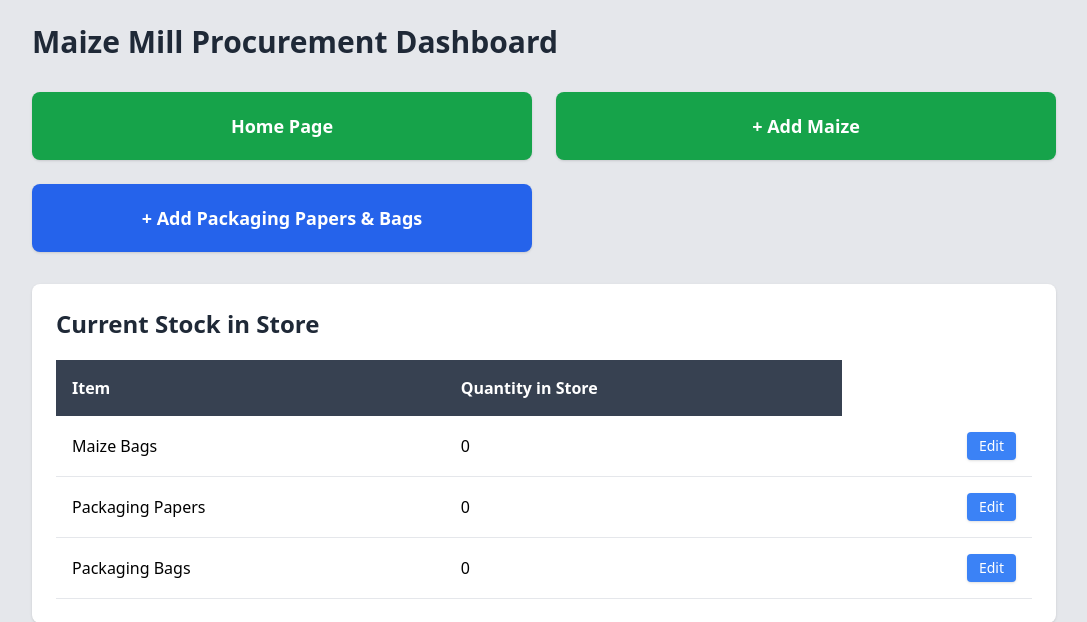
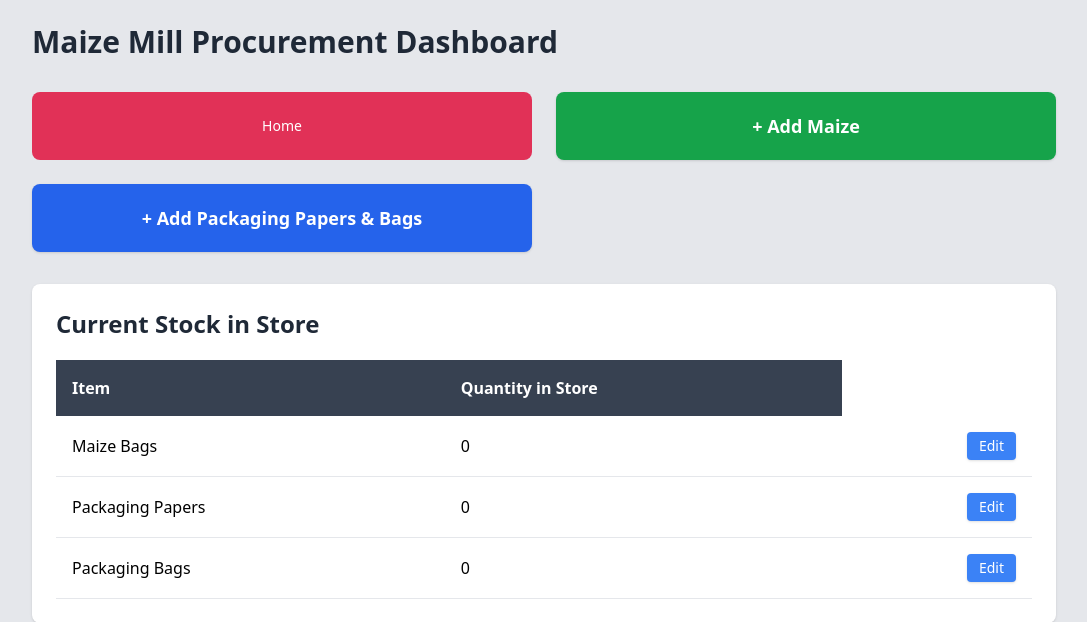
Before and after one commit to FREDRICK18682/Rumu-Unga-Management-System, a Django app: page /procurement/ in a window 1280 px wide. Shown: the top 622 px of the page, without its empty margins (96-1183 px from the left). Run offline with Django 5.2, Linux system fonts and the light colour scheme; data that the repository does not hold is empty; some libraries are stand-ins or nearby versions.

Commit message:
updated the home link in the sales app and procurement app

```diff
--- a/inventory/templates/inventory/inventory.html
+++ b/inventory/templates/inventory/inventory.html
@@ -31,7 +31,8 @@
 
             <!-- Action Buttons -->
             <div class="flex items-center gap-3">
-                <a href="{% url 'Home:index' %}" class="px-4 py-2 bg-slate-800 hover:bg-slate-700 text-slate-200 rounded-lg text-sm font-medium transition duration-150 flex items-center gap-2 border border-slate-700">
+                <a href="{% url 'Home:index' %}"
+                class="inline-flex items-center justify-center bg-rose-600/90 hover:bg-rose-600 text-white text-xs sm:text-sm font-medium px-3.5 py-2 rounded-lg transition cursor-pointer">
                     <i class="fa-solid fa-house"></i> Home
                 </a>
                 <button onclick="openModal('balesModal')" class="px-4 py-2 bg-emerald-600 hover:bg-emerald-500 text-white rounded-lg text-sm font-medium shadow-sm transition duration-150 flex items-center gap-2">
--- a/procurement/templates/procurement/procurement.html
+++ b/procurement/templates/procurement/procurement.html
@@ -19,10 +19,10 @@
     <!-- TWO MAIN BUTTONS -->
     <div class="grid grid-cols-1 md:grid-cols-2 gap-6 mb-8">
 
-       <button onclick="window.location.href='{% url 'Home:index' %}'"
-             class="bg-green-600 hover:bg-green-700 text-white p-5 rounded-lg shadow font-bold text-lg cursor-pointer">
-               Home Page
-        </button>
+       <a
+       href="{% url 'Home:index' %}"
+       class="inline-flex items-center justify-center bg-rose-600/90 hover:bg-rose-600 text-white text-xs sm:text-sm font-medium px-3.5 py-2 rounded-lg transition cursor-pointer">
+    Home</a>
 
 
         <button onclick="showForm('maizeForm')"
```
Also changed, not shown: sales/templates/sales/sales.html (+3 -6 lines).
